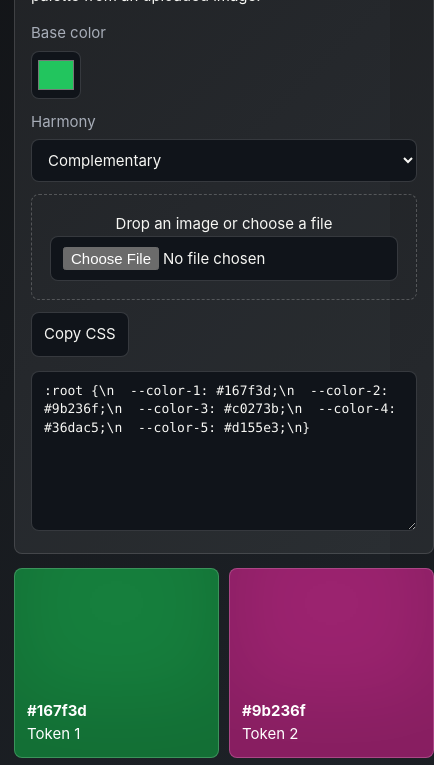
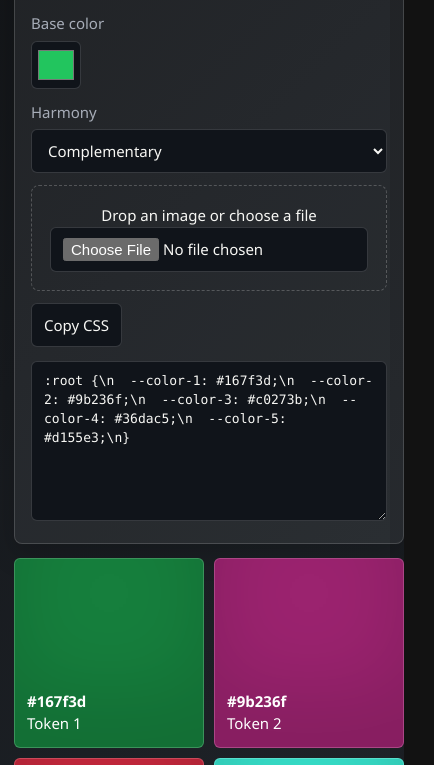
Before and after one commit to LiLFideua/color-palette-laboratory, a plain HTML site: page index.html in a window 390 px wide. Shown: the part 130-895 px from the top of the page, 434 px wide, since content can reach past the window. Drawn offline with Linux system fonts and the light colour scheme.

Commit message:
Polish professional presentation

```diff
--- a/index.html
+++ b/index.html
@@ -24,6 +24,57 @@
     textarea { width:100%; min-height:160px; margin-top:14px; font:13px/1.45 ui-monospace, Consolas, monospace; }
     canvas { display:none; }
     @media (max-width:860px) { main { grid-template-columns:1fr; } .palette { grid-template-columns:1fr 1fr; } .preview { grid-template-columns:1fr; } }
+
+/* Professional polish layer */
+:root {
+  --radius: 6px;
+  --shadow: 0 18px 50px rgba(0, 0, 0, .28);
+  --shadow-soft: 0 10px 28px rgba(0, 0, 0, .18);
+  --border-subtle: rgba(255, 255, 255, .16);
+  --focus-ring: rgba(125, 211, 252, .55);
+}
+body {
+  font-family: "Aptos", "Segoe UI", system-ui, -apple-system, sans-serif;
+  text-rendering: optimizeLegibility;
+}
+main {
+  max-width: min(1220px, calc(100vw - 28px));
+}
+h1, h2, h3, strong {
+  letter-spacing: 0;
+}
+p, small, label, .muted {
+  color: var(--muted, #a8b1b8);
+}
+.panel, .timer, .hero, .channel, .stage, aside, .card {
+  border-color: var(--border-subtle) !important;
+  box-shadow: var(--shadow-soft);
+}
+button, input, select, textarea, .card, .swatch, .cell {
+  border-radius: var(--radius) !important;
+}
+button, a.card, .swatch, .cell {
+  transition: transform .16s ease, border-color .16s ease, background .16s ease, box-shadow .16s ease;
+}
+button:hover, a.card:hover, .swatch:hover {
+  transform: translateY(-1px);
+  box-shadow: var(--shadow-soft);
+}
+input:focus-visible, textarea:focus-visible, select:focus-visible, button:focus-visible, a:focus-visible {
+  outline: 3px solid var(--focus-ring);
+  outline-offset: 2px;
+}
+::selection {
+  background: var(--accent, #7dd3fc);
+  color: #071018;
+}
+@media (max-width: 720px) {
+  main {
+    width: min(100% - 20px, 1220px);
+    padding-top: 18px;
+    padding-bottom: 18px;
+  }
+}
   </style>
 </head>
 <body>
```
Also changed, not shown: docs/design-notes.md (+1 -1 lines), docs/final-polish.md (+1 -1 lines), project.json (+4 -4 lines), README.md.
